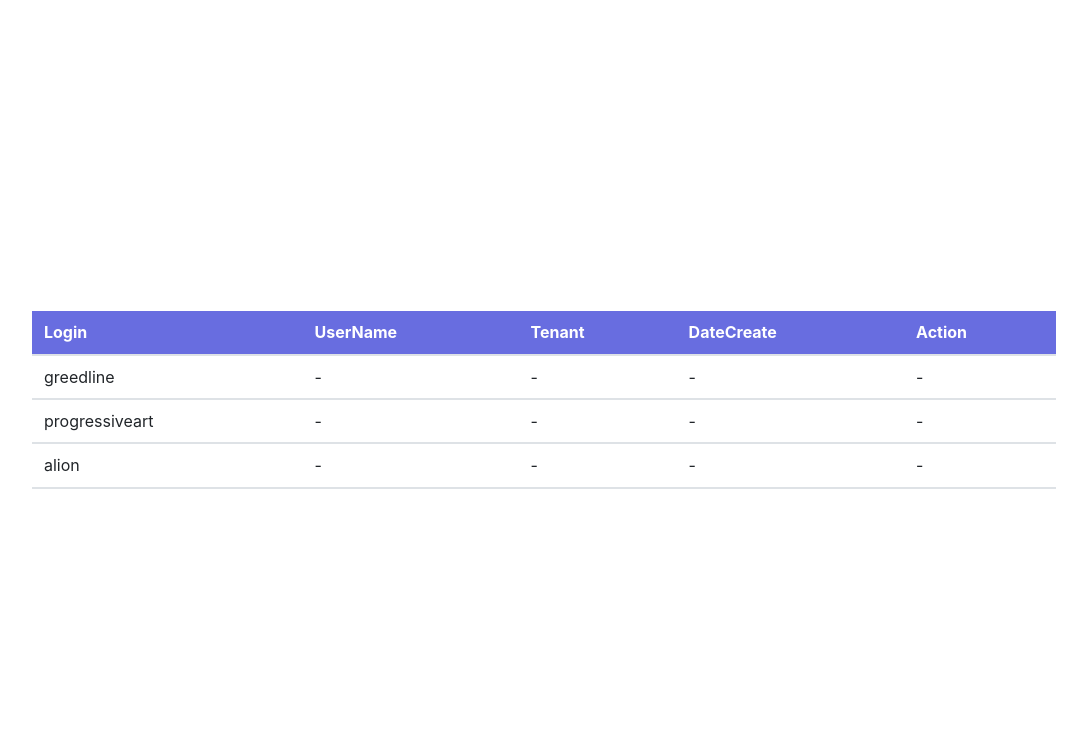
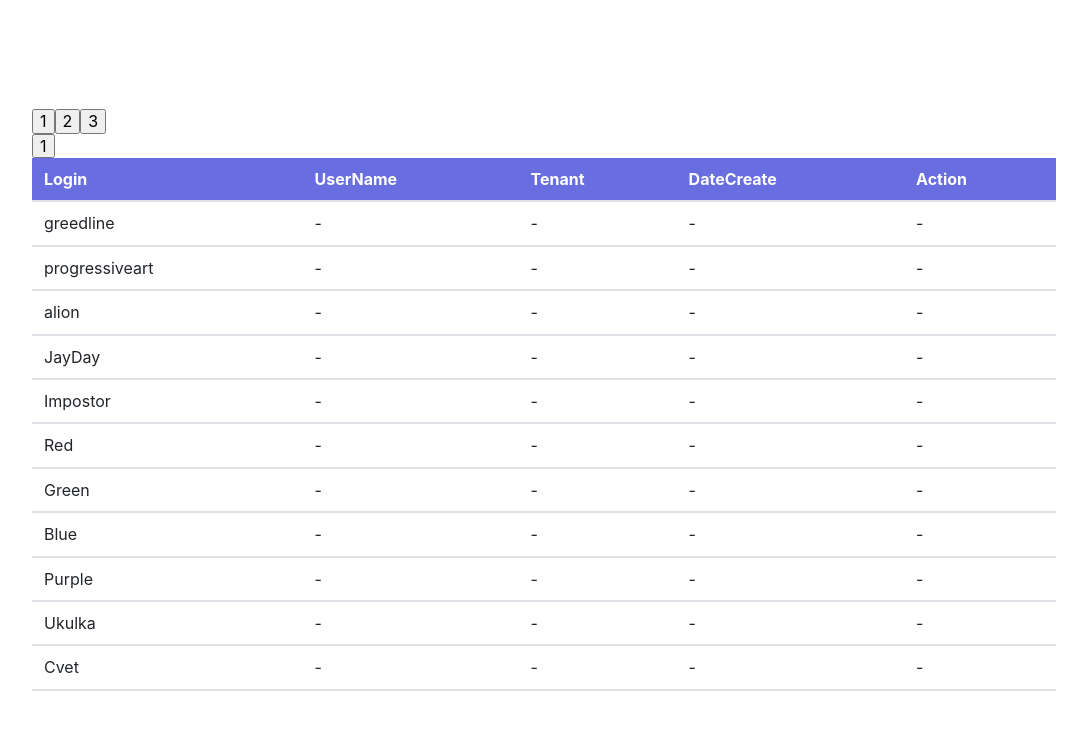
Before and after one commit to GreedLine/ReactHookLoginForm, a React (Create React App) app: page /admin/user in a window 1280 px wide. Shown: the top 730 px of the page, without its empty margins (96-1183 px from the left). Built offline with nearby package versions, Linux system fonts and the light colour scheme.

Commit message:
Добавлен и подключен Redux, Redux-Tool. Наброски для пагинации и хуков.

```diff
--- a/package.json
+++ b/package.json
@@ -11,8 +11,11 @@
     "react": "^17.0.1",
     "react-dom": "^17.0.1",
     "react-hook-form": "^6.14.0",
+    "react-redux": "^7.2.2",
     "react-router-dom": "^5.2.0",
     "react-scripts": "4.0.1",
+    "redux": "^4.0.5",
+    "remote-redux-devtools": "^0.5.16",
     "uuid": "^8.3.2",
     "web-vitals": "^0.2.4"
   },
--- /dev/null
+++ b/src/components/UserListControlButton/index.js
@@ -0,0 +1,10 @@
+import React from 'react';
+
+export const UserListControlButton = React.forwardRef(({char, handlerName}, ref) =>{
+
+    return (
+        <button className='user-list-control__button' ref={ref} onClick={handlerName} value={char}>{char}</button>
+    )
+});
+
+export default UserListControlButton;
--- a/src/components/UserTable/index.js
+++ b/src/components/UserTable/index.js
@@ -1,14 +1,118 @@
 import React from 'react'
 import UserRow from '../UserRow'
+import UserListControlButton from "../UserListControlButton";
+import store from '../../store/store'
+
+import {useDispatch} from 'react-redux';
+
 
 export function UserTable() {
     const userList = [
-        {id:1, login: 'greedline', userName: '-', tenant: '-', dateCreate: '-', action: "-"},
-        {id:2, login: 'progressiveart', userName: '-', tenant: '-', dateCreate: '-', action: "-"},
-        {id:3, login: 'alion', userName: '-', tenant: '-', dateCreate: '-', action: "-"},
+        {id: 1, login: 'greedline', userName: '-', tenant: '-', dateCreate: '-', action: "-"},
+        {id: 2, login: 'progressiveart', userName: '-', tenant: '-', dateCreate: '-', action: "-"},
+        {id: 3, login: 'alion', userName: '-', tenant: '-', dateCreate: '-', action: "-"},
+        {id: 4, login: 'JayDay', userName: '-', tenant: '-', dateCreate: '-', action: "-"},
+        {id: 5, login: 'Impostor', userName: '-', tenant: '-', dateCreate: '-', action: "-"},
+        {id: 6, login: 'Red', userName: '-', tenant: '-', dateCreate: '-', action: "-"},
+        {id: 7, login: 'Green', userName: '-', tenant: '-', dateCreate: '-', action: "-"},
+        {id: 8, login: 'Blue', userName: '-', tenant: '-', dateCreate: '-', action: "-"},
+        {id: 9, login: 'Purple', userName: '-', tenant: '-', dateCreate: '-', action: "-"},
+        {id: 10, login: 'Ukulka', userName: '-', tenant: '-', dateCreate: '-', action: "-"},
+        {id: 11, login: 'Cvet', userName: '-', tenant: '-', dateCreate: '-', action: "-"},
     ]
+    const req = {
+        countItems: 11,
+        countPages: 3,
+        numberPage: 1,
+        elements: [
+            {id: 1, login: 'greedline', userName: '-', tenant: '-', dateCreate: '-', action: "-"},
+            {id: 2, login: 'progressiveart', userName: '-', tenant: '-', dateCreate: '-', action: "-"},
+            {id: 3, login: 'alion', userName: '-', tenant: '-', dateCreate: '-', action: "-"},
+            {id: 4, login: 'JayDay', userName: '-', tenant: '-', dateCreate: '-', action: "-"},
+            {id: 5, login: 'Impostor', userName: '-', tenant: '-', dateCreate: '-', action: "-"}]
+    }
+
+
+    /* GET запрос к серверу с параметром в виде
+      url: 'http://api.site.ru/admin/user?numPage='+number+'&countItem='number
+    Что я хочу увидеть:
+
+    json object {
+    кол-во итемов: number(73),
+    номер странцы: number(1-10),
+    кол-во страниц: number(1-10),
+    элементы: [
+    {id: 1, login: 'greedline', ...},
+    {id: 2, login: 'greedline', ...}
+    ]
+    }
+
+    Навигация работает так:
+    Мне вернулась страница 7.
+    Надо отобразить  <<, <, 7-2, 7-1, 7, 7+1, 7+2 и если есть больше, то, >, >>
+
+     */
+
+    function nextPage(e) {
+        console.log(e.target)
+
+    }
+
+    function checkLessThanThree(req) {
+        if (req.numberPage < 4) {
+            return (
+                <div>
+                    <UserListControlButton char={1} handlerName={(e) => nextPage(e)}/>
+                    <UserListControlButton char={2} handlerName={(e) => nextPage(e)}/>
+                    <UserListControlButton char={3} handlerName={(e) => nextPage(e)}/>
+                </div>
+            )
+        }
+    }
+
+    // function SecondAddUser(props, index){
+    //     return {
+    //         type: 'ADD_USER',
+    //         id: index,
+    //         text: props.login
+    //     }
+    // }
+
+    function AddUser() {
+        req.elements.map((item, index) => {
+            store.dispatch({
+                type: 'ADD_USER',
+                id: index,
+                text: item.login
+            })
+        })
+
+
+        // const dispatch = useDispatch();
+        //
+        // req.elements.map((item, index)=>{
+        //     dispatch(SecondAddUser(item, index));
+        // })
+        //
+        // req.elements.map((item, index)=>{
+        //     dispatch({
+        //         type: 'ADD_USER',
+        //         id: index,
+        //         text: item.login
+        //     });
+        // })
+
+
+        console.log(store.getState());
+    }
+
     return (
         <div className='parent-block'>
+            <div className='user-list-control'>
+
+                {checkLessThanThree(req)}
+                <UserListControlButton char={1} handlerName={() => AddUser()}/>
+            </div>
             <table className='user-list'>
                 <thead className='user-list__thead'>
                 <tr className='user-list__head'>
@@ -28,7 +132,7 @@ export function UserTable() {
                         tenant={item.tenant}
                         dateCreate={item.dateCreate}
                         action={item.action}
-                        />
+                    />
                 )}
                 </tbody>
             </table>
--- a/src/index.js
+++ b/src/index.js
@@ -7,6 +7,7 @@ import App from './pages/App';
 import reportWebVitals from './reportWebVitals';
 import 'normalize.css';
 
+
 ReactDOM.render(
   <React.StrictMode>
     <App />
@@ -14,6 +15,8 @@ ReactDOM.render(
   document.getElementById('root')
 );
 
+
+
 // If you want to start measuring performance in your app, pass a function
 // to log results (for example: reportWebVitals(console.log))
 // or send to an analytics endpoint. Learn more: https://bit.ly/CRA-vitals
--- a/src/pages/App.js
+++ b/src/pages/App.js
@@ -16,12 +16,6 @@ const Home = () => (
     </div>
 )
 
-const About = () => (
-    <div>
-        <p>We are now on the ABOUT page</p>
-    </div>
-)
-
 const App = () => (
     <BrowserRouter>
         <Route path="/" exact component={Home}/>
--- /dev/null
+++ b/src/store/reducers/user.js
@@ -0,0 +1,11 @@
+export const TAKE_USER = "TAKE_USER";
+
+export const PUT_USER = 'PUT_USER';
+export function putUser(item) {
+    return {
+        type: PUT_USER,
+        title: item
+    }
+}
+
+export default {TAKE_USER, PUT_USER, putUser};
--- /dev/null
+++ b/src/store/store.js
@@ -0,0 +1,34 @@
+import {createStore} from 'redux';
+import {TAKE_USER, PUT_USER} from './reducers/user'
+
+
+function userReducer(state, action) {
+    switch (action.type) {
+        case 'ADD_USER':
+            return [
+                ...state,
+                {
+                    user: {
+                        id: action.id,
+                        text: action.text
+                    }
+                }
+            ]
+        default:
+            return state
+    }
+}
+
+const initialTodos = []
+
+const store = createStore(userReducer, initialTodos, window.__REDUX_DEVTOOLS_EXTENSION__ && window.__REDUX_DEVTOOLS_EXTENSION__())
+
+// Использование
+// store.dispatch({
+//     type: 'ADD_USER',
+//     id: 1,
+//     text: 'Понять насколько redux прост'
+// })
+
+
+export default store;
```
Also changed, not shown: 1 other file (tests, documents, lock files or other folders).
